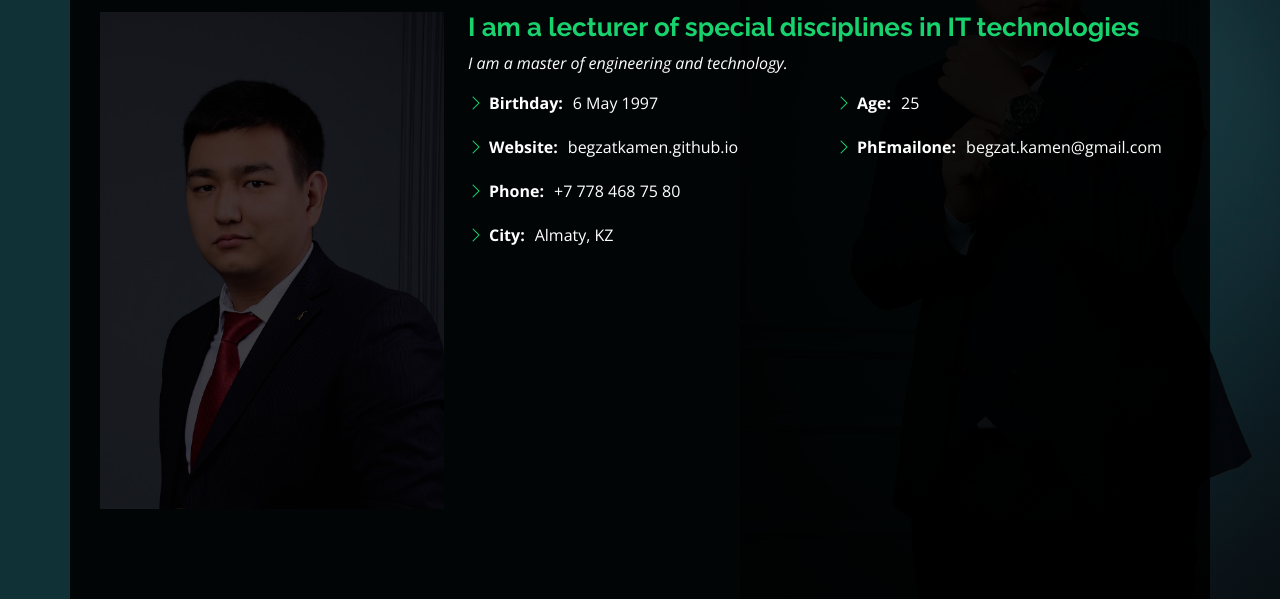
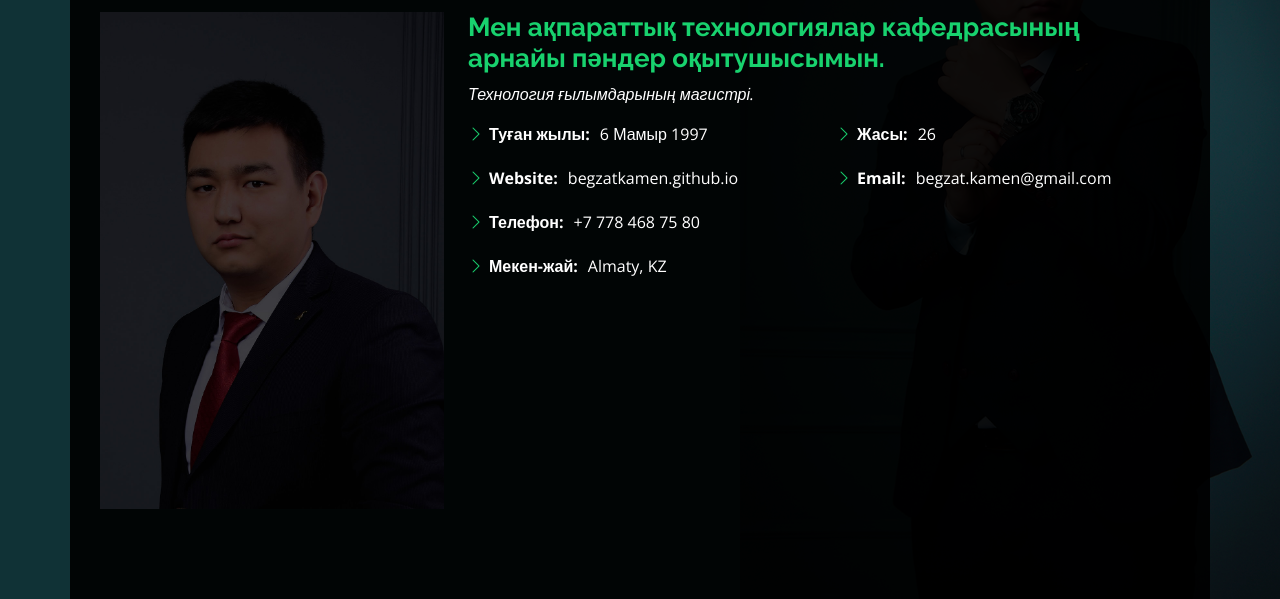
Before and after one commit to bekthat/bekthat.github.io, a plain HTML site: page index.html in a window 1280 px wide. Both pictures are taken after a click on the link "Мен туралы". Shown: the part 201-800 px from the top of the page. Drawn offline with nearby package versions, Linux system fonts and the light colour scheme.

Commit message:
Update index.html

```diff
--- a/index.html
+++ b/index.html
@@ -55,7 +55,7 @@
       <h1><a href="index.html">Қамен Бегзат</a></h1>
       <!-- Uncomment below if you prefer to use an image logo -->
       <!-- <a href="index.html" class="mr-auto"><img src="assets/img/logo.png" alt="" class="img-fluid"></a> -->
-      <h2>I am a lecturer of <span>special disciplines</span> in IT technologies</h2>
+      <h2>Мен ақпараттық технологиялар кафедрасының <span>арнайы пәндер</span> оқытушысымын. </h2>
 
       <nav id="navbar" class="navbar">
         <ul>
@@ -95,23 +95,23 @@
           <img src="assets/img/me.jpg" class="img-fluid" alt="">
         </div>
         <div class="col-lg-8 pt-4 pt-lg-0 content" data-aos="fade-left">
-          <h3>I am a lecturer of special disciplines in IT technologies</h3>
+          <h3>Мен ақпараттық технологиялар кафедрасының арнайы пәндер оқытушысымын.</h3>
           <p class="fst-italic">
-            I am a master of engineering and technology.
+            Технология ғылымдарының магистрі.
           </p>
           <div class="row">
             <div class="col-lg-6">
               <ul>
-                <li><i class="bi bi-chevron-right"></i> <strong>Birthday:</strong> <span>6 May 1997</span></li>
+                <li><i class="bi bi-chevron-right"></i> <strong>Туған жылы:</strong> <span>6 Мамыр 1997</span></li>
                 <li><i class="bi bi-chevron-right"></i> <strong>Website:</strong> <span>begzatkamen.github.io</span></li>
-                <li><i class="bi bi-chevron-right"></i> <strong>Phone:</strong> <span>+7 778 468 75 80</span></li>
-                <li><i class="bi bi-chevron-right"></i> <strong>City:</strong> <span>Almaty, KZ</span></li>
+                <li><i class="bi bi-chevron-right"></i> <strong>Телефон:</strong> <span>+7 778 468 75 80</span></li>
+                <li><i class="bi bi-chevron-right"></i> <strong>Мекен-жай:</strong> <span>Almaty, KZ</span></li>
               </ul>
             </div>
             <div class="col-lg-6">
               <ul>
-                <li><i class="bi bi-chevron-right"></i> <strong>Age:</strong> <span>25</span></li>
-                <li><i class="bi bi-chevron-right"></i> <strong>PhEmailone:</strong> <span>begzat.kamen@gmail.com</span></li>
+                <li><i class="bi bi-chevron-right"></i> <strong>Жасы:</strong> <span>26</span></li>
+                <li><i class="bi bi-chevron-right"></i> <strong>Email:</strong> <span>begzat.kamen@gmail.com</span></li>
               </ul>
             </div>
           </div>
@@ -231,7 +231,7 @@
     <div class="interests container">
 
       <div class="section-title">
-        <h2>Interests</h2>
+        <h2>Менің қызығушылықтарым</h2>
       </div>
 
       <div class="row">
@@ -313,8 +313,7 @@
     <div class="container">
 
       <div class="section-title">
-        <h2>Resume</h2>
-        <p>Check My Resume</p>
+        <h2>Түйіндеме</h2>
       </div>
 
       <div class="row">
```
